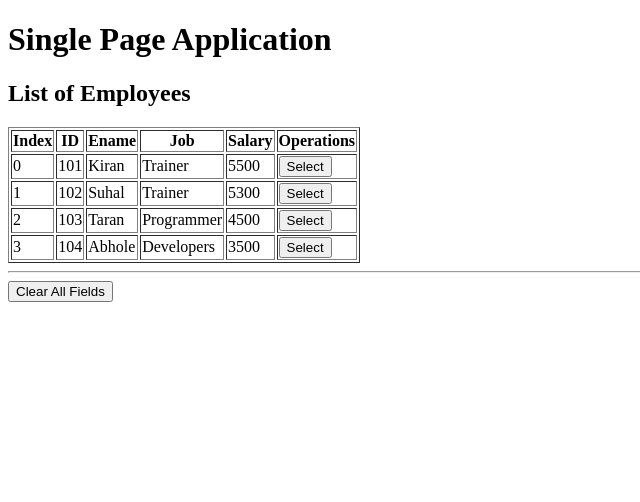
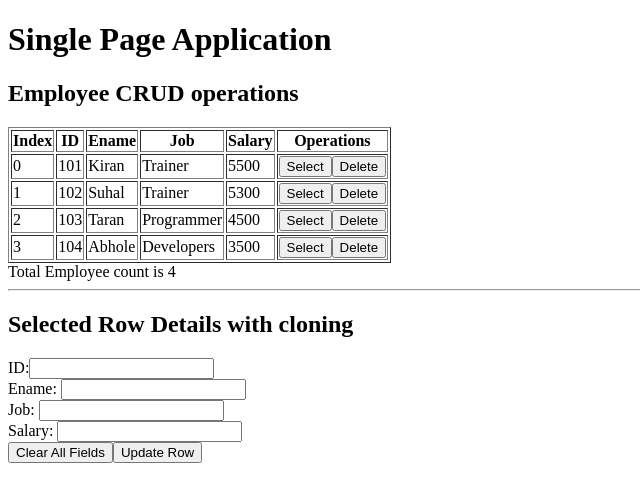
Before and after one commit to jackofalltradesprogrammer/Angular, an Angular app: page / in a window 1280 px wide. Shown: the top 502 px of the page, without its empty margins (0-640 px from the left). Built offline with nearby package versions, Linux system fonts and the light colour scheme.

Commit message:
Employee CRUD Operations

```diff
--- a/src/app/app.component.html
+++ b/src/app/app.component.html
@@ -1,6 +1,6 @@
 <h1>Single Page Application</h1>
 
-<h2> List of Employees</h2>
+<h2> Employee CRUD operations</h2>
 
 <table border="1" >
   <tr>
@@ -17,18 +17,25 @@
     <td>{{e.ename}}</td>
     <td>{{e.job}}</td>
     <td>{{e.salary}}</td>
-    <td><button (click)='selectRow(i)'>Select</button></td>
+    <td><button (click)='selectRow(i)'>Select</button>
+    <button (click)='deleteRow(i)'>Delete</button></td>
+
   </tr>
 </table>
+{{msg}}
 <hr>
-<div *ngIf='x'>
-<h2>Selected Row Details</h2>
-  ID:{{x.id}} <br>
-  Ename: {{x.ename}}
-  Job: {{x.job}}
-  Salary: {{x.salary}}
-</div>
-<button (click)='x=null'>Clear All Fields</button>
+<!-- <div *ngIf='x'></div> -->
+<h2>Selected Row Details with cloning</h2>
+ <!-- we are using cloning to get the data as when objects are given values, the memorey address will ng-change
+and hence the two-way binding won't be possible. -->
+  ID:<input type="number" [(ngModel)]='x.id'/> <br>
+  Ename: <input type=text [(ngModel)]='x.ename'/> <br>
+  Job: <input type= text [(ngModel)]='x.job'/> <br>
+  Salary: <input type="number"[(ngModel)]='x.salary'/> <br>
+
+<button (click)='x={}'>Clear All Fields</button>
+<button (click)='updateRow()'>Update Row</button>
+
 
 
 
--- a/src/app/app.component.ts
+++ b/src/app/app.component.ts
@@ -8,19 +8,46 @@ import { Component } from '@angular/core';
 
 
 export class AppComponent{
-  x={};
+  x:any={};
   employees:any[];
+  msg:string='';
   constructor(){
-    this.x = null;
     this.employees = [
     {id:101, ename:'Kiran', job:'Trainer', salary:5500},
     {id:102, ename:'Suhal', job:'Trainer', salary:5300},
     {id:103, ename:'Taran', job:'Programmer', salary:4500},
     {id:104, ename:'Abhole', job:'Developers', salary:3500}
   ];
+  this.msg = 'Total Employee count is ' + this.employees.length;
   }
   selectRow(i){
-    this.x = this.employees[i];
+//     we are using cloning to get the data as when objects are given values, the memorey address will ng-change
+// and hence the two-way binding won't be possible.
+    this.x = JSON.parse(JSON.stringify(this.employees[i]));
+  }
+
+  addRow(){
+    this.employees.push(this.x);
+    this.msg = 'Total Employee count is ' + this.employees.length;
+    this.x = {};
+    alert("Row added succesfully");
+  }
+  deleteRow(i){
+
+    if (confirm("Are you sure"))
+      this.employees.splice(i,1);
+    this.msg = 'Total Employee count is ' + this.employees.length;
+  }
+  updateRow(){
+    var x1:any={};
+    for (var i in this.employees) {
+      if (this.employees[i].id == this.x.id){
+        x1 = this.employees[i];
+        break;
+      }
+    }
+    this.employees[i]=this.x;
+    alert('Row updated successfully');
   }
 }
 
```
